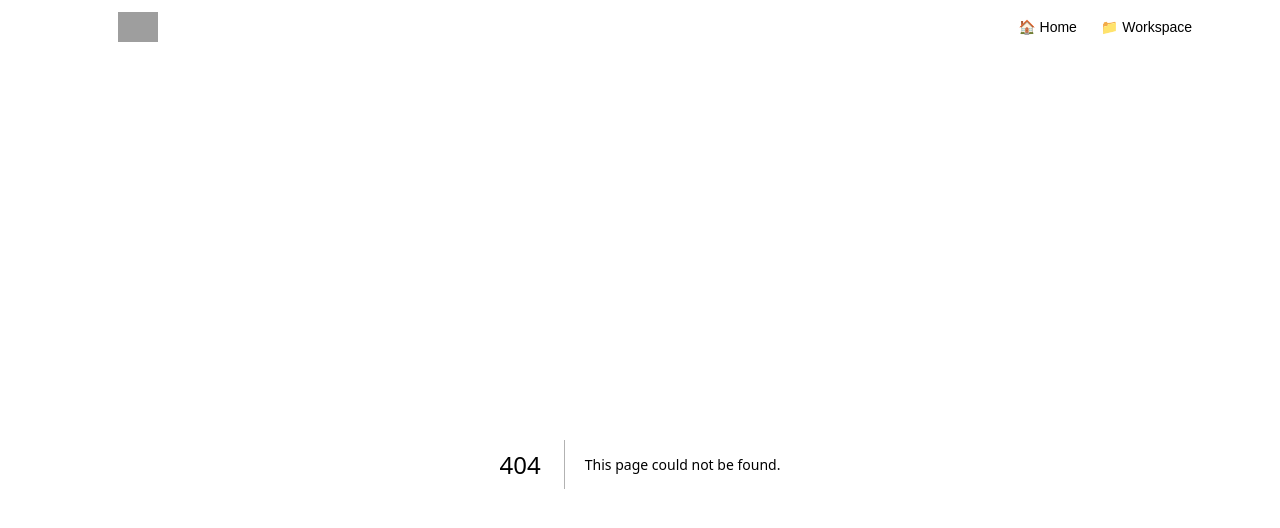
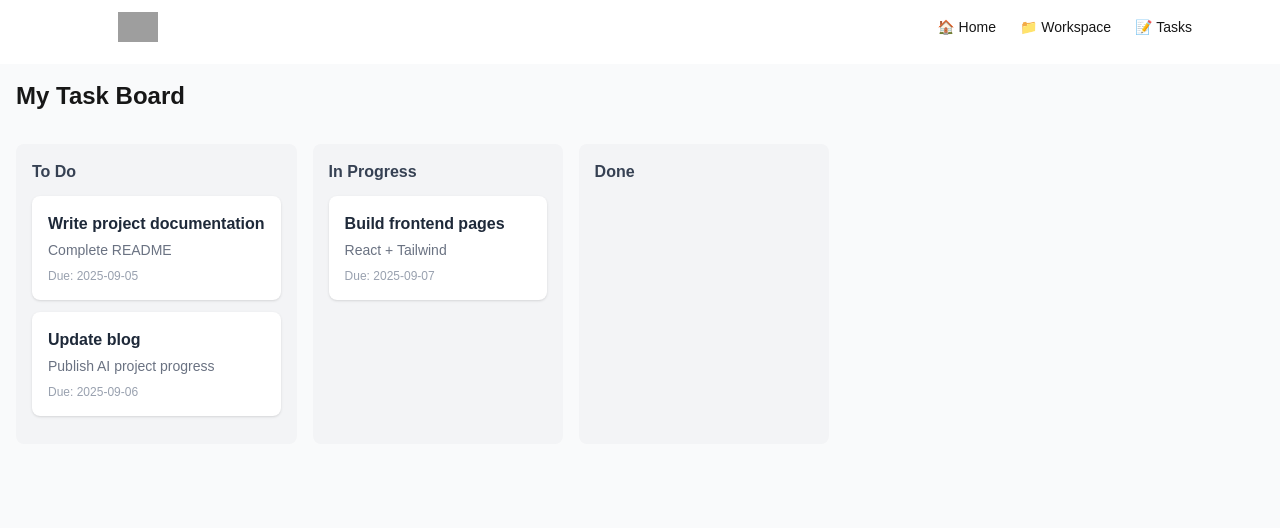
Before and after one commit to NZLouislu/nzlouis-ai-tasky, a Next.js app: page /tasklist in a window 1280 px wide. Before the commit this address had no page. Shown: the top 528 px of the page. Built offline with nearby package versions, Linux system fonts and the light colour scheme; grey boxes are pictures that could not be loaded.

Commit message:
feat: add tasks navigation and remove editor page

```diff
--- a/app/editor/page.tsx
+++ /dev/null
@@ -1,37 +0,0 @@
-"use client";
-import dynamic from "next/dynamic";
-import { getPage } from "../../services/pageService";
-import { useEffect, useState } from "react";
-import { PartialBlock } from "@blocknote/core";
-
-interface Page {
-  id: string;
-  title: string;
-  content: PartialBlock[];
-}
-
-const Editor = dynamic(() => import("../../components/Editor"), { ssr: false });
-
-export default function EditorPage() {
-  const [page, setPage] = useState<Page | null>(null);
-
-  useEffect(() => {
-    const fetchPage = async () => {
-      const data = await getPage();
-      setPage(data);
-    };
-    fetchPage();
-  }, []);
-
-  if (!page) return <div>Loading...</div>;
-
-  return (
-    <div>
-      <h1 className="flex items-center">
-        <span className="mr-2">📝</span>
-        {page.title}
-      </h1>
-      <Editor initialContent={page.content} />
-    </div>
-  );
-}
--- /dev/null
+++ b/app/tasklist/page.jsx
@@ -0,0 +1,13 @@
+"use client";
+
+import { boardData } from "../../lib/boardData";
+import TaskList from "../../components/TaskList";
+
+export default function Page() {
+  return (
+    <div className="h-screen bg-gray-50">
+      <h1 className="text-2xl font-bold p-4">My Task Board</h1>
+      <TaskList initialBoard={boardData} />
+    </div>
+  );
+}
--- a/components/Navbar.tsx
+++ b/components/Navbar.tsx
@@ -10,6 +10,7 @@ export default function Navbar() {
   const items = [
     { label: "🏠 Home", href: "/" },
     { label: "📁 Workspace", href: "/workspace" },
+    { label: "📝 Tasks", href: "/tasklist" },
   ];
 
   return (
--- /dev/null
+++ b/components/Task.tsx
@@ -0,0 +1,46 @@
+"use client";
+
+import { CSS } from "@dnd-kit/utilities";
+import { useSortable } from "@dnd-kit/sortable";
+
+export interface Card {
+  id: string;
+  title: string;
+  description?: string;
+  due?: string;
+  status?: string;
+}
+
+interface TaskProps {
+  task: Card;
+}
+
+export default function Task({ task }: TaskProps) {
+  const { attributes, listeners, setNodeRef, transform, transition } =
+    useSortable({ id: task.id });
+
+  const style: React.CSSProperties = {
+    transform: CSS.Transform.toString(transform),
+    transition,
+  };
+
+  return (
+    <div
+      ref={setNodeRef}
+      style={style}
+      {...attributes}
+      {...listeners}
+      className="bg-white rounded-lg shadow p-4 mb-3 cursor-pointer hover:shadow-md transition-shadow"
+    >
+      <h4 className="font-semibold text-gray-800">{task.title}</h4>
+      {task.description && (
+        <p className="text-gray-500 text-sm mt-1">{task.description}</p>
+      )}
+      {task.due && (
+        <span className="text-gray-400 text-xs mt-2 block">
+          Due: {task.due}
+        </span>
+      )}
+    </div>
+  );
+}
--- /dev/null
+++ b/components/TaskList.tsx
@@ -0,0 +1,196 @@
+"use client";
+
+import React, { useState } from "react";
+import {
+  DndContext,
+  PointerSensor,
+  useSensor,
+  useSensors,
+  DragStartEvent,
+  DragOverEvent,
+  DragEndEvent,
+  DragOverlay,
+  closestCenter,
+} from "@dnd-kit/core";
+import {
+  SortableContext,
+  verticalListSortingStrategy,
+  arrayMove,
+} from "@dnd-kit/sortable";
+import { useDroppable } from "@dnd-kit/core";
+import Task, { Card } from "./Task";
+
+export interface Column {
+  id: string;
+  title: string;
+  cards: Card[];
+}
+
+interface TaskListProps {
+  initialBoard: Column[];
+}
+
+function ColumnContainer({
+  column,
+  isOver,
+  children,
+}: {
+  column: Column;
+  isOver: boolean;
+  children: React.ReactNode;
+}) {
+  const { setNodeRef } = useDroppable({ id: column.id });
+  return (
+    <div
+      ref={setNodeRef}
+      id={`col-${column.id}`}
+      className={`bg-gray-100 rounded-lg p-4 min-w-[250px] flex-shrink-0 transition-all ${
+        isOver ? "border-2 border-blue-500" : ""
+      }`}
+    >
+      <h3 className="font-bold text-gray-700 mb-3">{column.title}</h3>
+      {children}
+    </div>
+  );
+}
+
+export default function TaskList({ initialBoard }: TaskListProps) {
+  const [board, setBoard] = useState<Column[]>(
+    initialBoard.map((c) => ({ ...c, cards: [...c.cards] }))
+  );
+  const [activeCard, setActiveCard] = useState<Card | null>(null);
+  const [overColumnId, setOverColumnId] = useState<string | null>(null);
+
+  const sensors = useSensors(useSensor(PointerSensor));
+
+  const findCardLocation = (id: string | null) => {
+    if (!id) return { colIndex: -1, cardIndex: -1 };
+    for (let i = 0; i < board.length; i++) {
+      const idx = board[i].cards.findIndex((c) => c.id === id);
+      if (idx !== -1) return { colIndex: i, cardIndex: idx };
+    }
+    return { colIndex: -1, cardIndex: -1 };
+  };
+
+  const handleDragStart = (event: DragStartEvent) => {
+    const { active } = event;
+    const loc = findCardLocation(active.id as string);
+    if (loc.colIndex !== -1) {
+      setActiveCard(board[loc.colIndex].cards[loc.cardIndex]);
+    } else {
+      setActiveCard(null);
+    }
+  };
+
+  const handleDragOver = (event: DragOverEvent) => {
+    const overId = event.over?.id;
+    if (!overId) {
+      setOverColumnId(null);
+      return;
+    }
+    const isColumn = board.some((c) => c.id === overId);
+    if (isColumn) {
+      setOverColumnId(overId as string);
+      return;
+    }
+    const loc = findCardLocation(overId as string);
+    if (loc.colIndex !== -1) {
+      setOverColumnId(board[loc.colIndex].id);
+    } else {
+      setOverColumnId(null);
+    }
+  };
+
+  const handleDragEnd = (event: DragEndEvent) => {
+    const { active, over } = event;
+    if (!over) {
+      setActiveCard(null);
+      setOverColumnId(null);
+      return;
+    }
+    const activeId = active.id as string;
+    const overId = over.id as string;
+
+    const source = findCardLocation(activeId);
+    if (source.colIndex === -1) {
+      setActiveCard(null);
+      setOverColumnId(null);
+      return;
+    }
+
+    const destIsColumn = board.some((c) => c.id === overId);
+    let destColIndex = -1;
+    let destCardIndex = -1;
+
+    if (destIsColumn) {
+      destColIndex = board.findIndex((c) => c.id === overId);
+      destCardIndex = board[destColIndex].cards.length;
+    } else {
+      const loc = findCardLocation(overId);
+      destColIndex = loc.colIndex;
+      destCardIndex = loc.cardIndex;
+    }
+
+    if (destColIndex === -1) {
+      setActiveCard(null);
+      setOverColumnId(null);
+      return;
+    }
+
+    if (source.colIndex === destColIndex) {
+      if (source.cardIndex !== destCardIndex) {
+        const newCards = [...board[source.colIndex].cards];
+        const newOrder = arrayMove(newCards, source.cardIndex, destCardIndex);
+        const newBoard = [...board];
+        newBoard[source.colIndex] = {
+          ...newBoard[source.colIndex],
+          cards: newOrder,
+        };
+        setBoard(newBoard);
+      }
+    } else {
+      const newBoard = [...board];
+      const [moved] = newBoard[source.colIndex].cards.splice(
+        source.cardIndex,
+        1
+      );
+      newBoard[destColIndex].cards.splice(destCardIndex, 0, moved);
+      setBoard(newBoard);
+    }
+
+    setActiveCard(null);
+    setOverColumnId(null);
+  };
+
+  return (
+    <DndContext
+      sensors={sensors}
+      collisionDetection={closestCenter}
+      onDragStart={handleDragStart}
+      onDragOver={handleDragOver}
+      onDragEnd={handleDragEnd}
+    >
+      <div className="flex space-x-4 overflow-x-auto p-4">
+        {board.map((column) => (
+          <ColumnContainer
+            key={column.id}
+            column={column}
+            isOver={overColumnId === column.id}
+          >
+            <SortableContext
+              items={column.cards.map((c) => c.id)}
+              strategy={verticalListSortingStrategy}
+            >
+              {column.cards.map((card) => (
+                <Task key={card.id} task={card} />
+              ))}
+            </SortableContext>
+          </ColumnContainer>
+        ))}
+      </div>
+      <DragOverlay>
+        {activeCard ? <Task task={activeCard} /> : null}
+      </DragOverlay>
+    </DndContext>
+  );
+}
--- /dev/null
+++ b/lib/boardData.ts
@@ -0,0 +1,50 @@
+export interface Card {
+  id: string;
+  title: string;
+  description?: string;
+  due?: string;
+}
+
+export interface Column {
+  id: string;
+  title: string;
+  cards: Card[];
+}
+
+export const boardData: Column[] = [
+  {
+    id: "todo",
+    title: "To Do",
+    cards: [
+      {
+        id: "task1",
+        title: "Write project documentation",
+        description: "Complete README",
+        due: "2025-09-05",
+      },
+      {
+        id: "task2",
+        title: "Update blog",
+        description: "Publish AI project progress",
+        due: "2025-09-06",
+      },
+    ],
+  },
+  {
+    id: "inprogress",
+    title: "In Progress",
+    cards: [
+      {
+        id: "task3",
+        title: "Build frontend pages",
+        description: "React + Tailwind",
+        due: "2025-09-07",
+      },
+    ],
+  },
+  {
+    id: "done",
+    title: "Done",
+    cards: [],
+  },
+];
--- a/package.json
+++ b/package.json
@@ -12,6 +12,9 @@
     "@blocknote/core": "^0.37.0",
     "@blocknote/mantine": "^0.37.0",
     "@blocknote/react": "^0.37.0",
+    "@dnd-kit/core": "^6.3.1",
+    "@dnd-kit/modifiers": "^9.0.0",
+    "@dnd-kit/sortable": "^10.0.0",
     "lucide-react": "^0.542.0",
     "next": "15.5.2",
     "react": "19.1.0",
```
Also changed, not shown: 1 other file (tests, documents, lock files or other folders).
